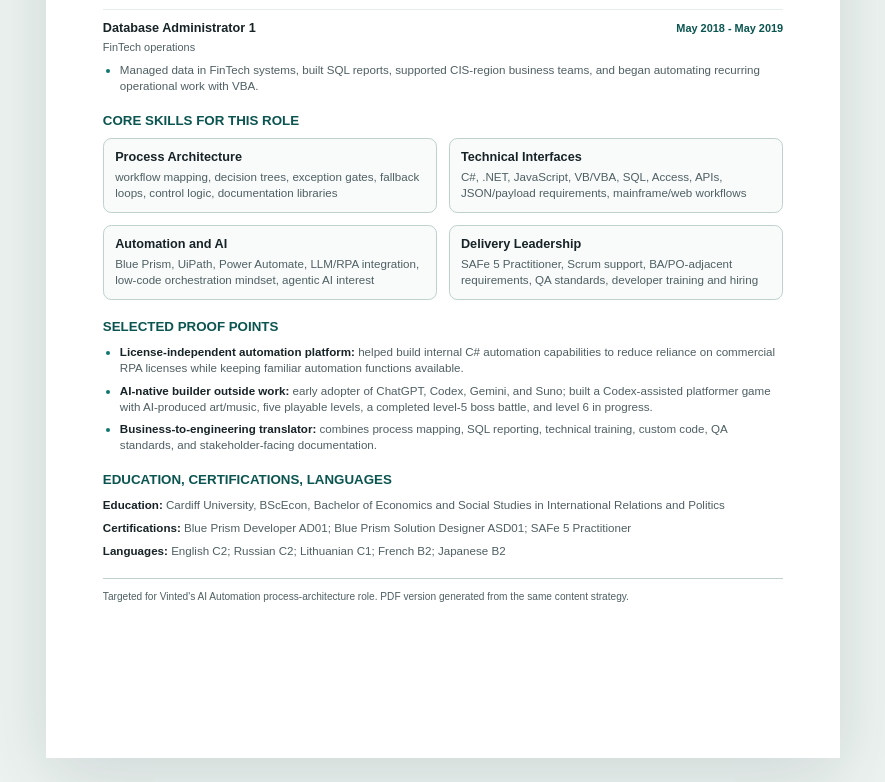
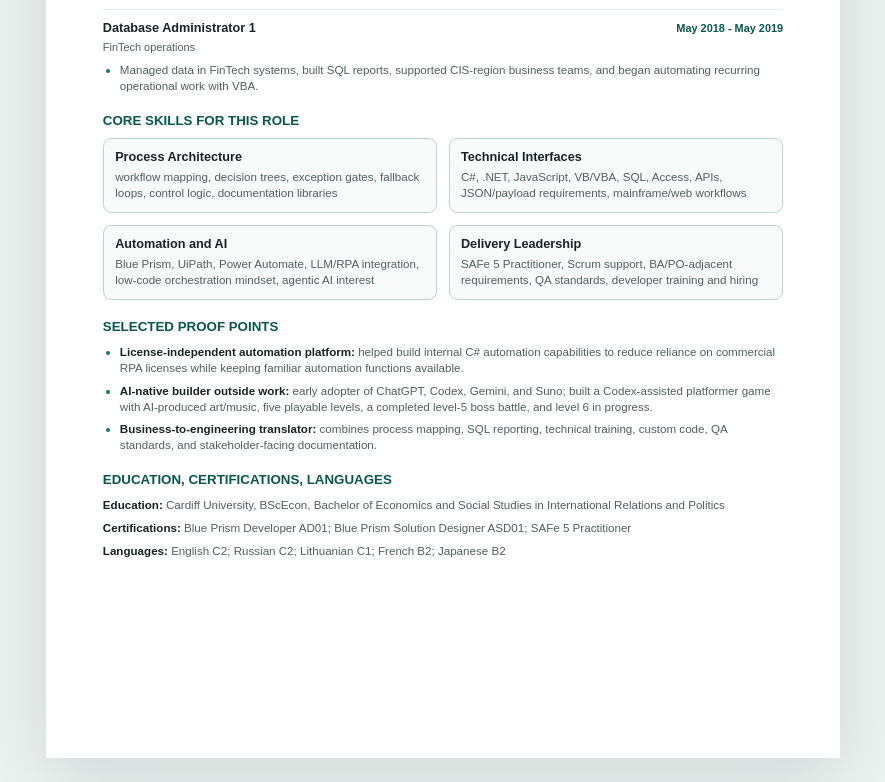
Before and after one commit to kbekulov/cv2, a plain HTML site: page index.html in a window 1280 px wide. Shown: the part 1531-2313 px from the top of the page, without its empty margins (197-1082 px from the left). Drawn offline with Linux system fonts and the light colour scheme.

Commit message:
Remove internal footer note from CV

```diff
--- a/index.html
+++ b/index.html
@@ -171,9 +171,6 @@
           </div>
         </section>
 
-        <footer class="footer-note">
-          Targeted for Vinted's AI Automation process-architecture role. PDF version generated from the same content strategy.
-        </footer>
       </section>
     </main>
   </body>
--- a/styles.css
+++ b/styles.css
@@ -251,14 +251,6 @@
   color: var(--ink);
 }
 
-.footer-note {
-  margin-top: 5mm;
-  padding-top: 3mm;
-  border-top: 1px solid var(--line);
-  color: var(--muted);
-  font-size: 7.6pt;
-}
-
 @media (max-width: 820px) {
   .document {
     width: min(100%, 430px);
```
Also changed, not shown: 2 other files.
